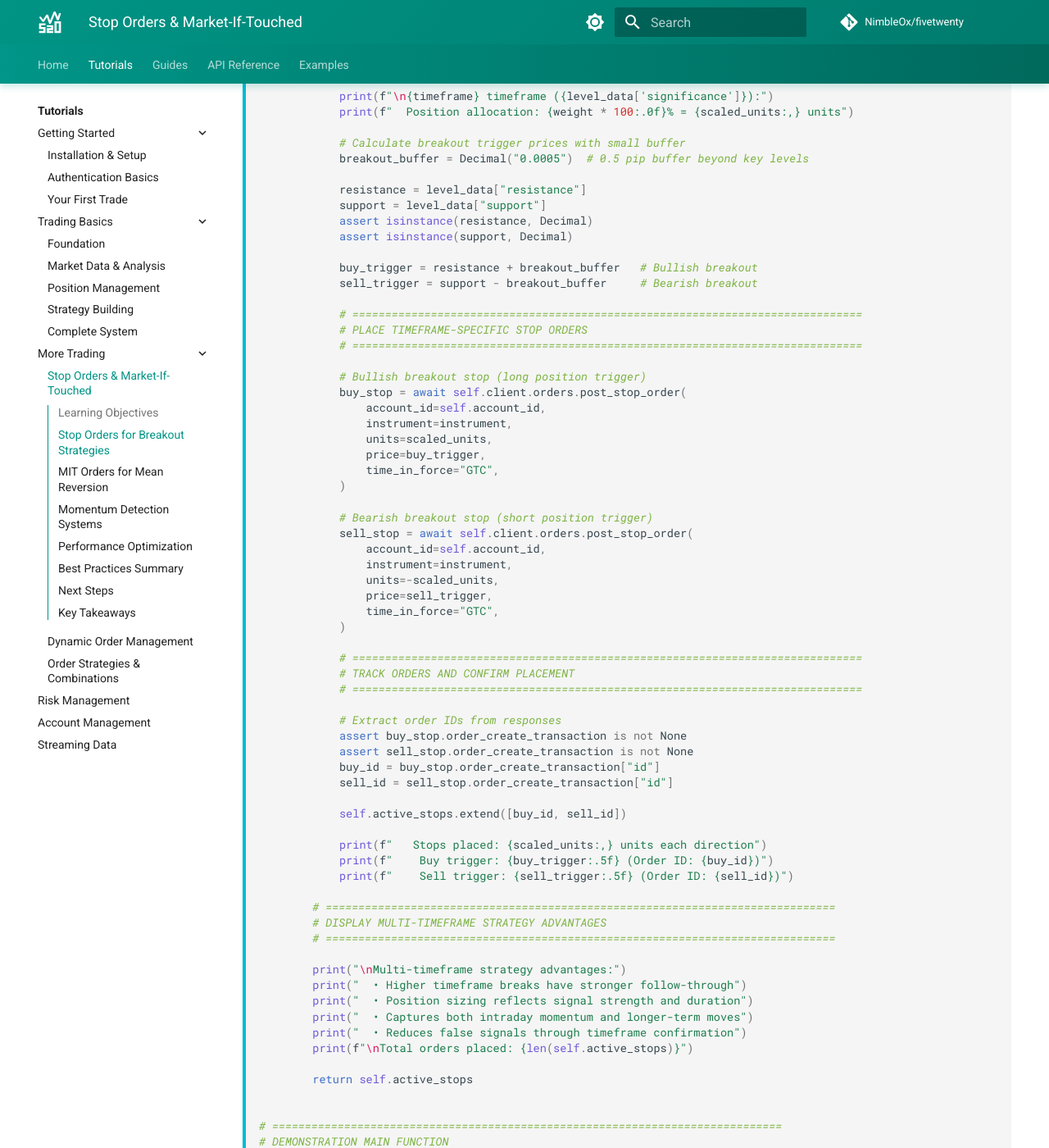
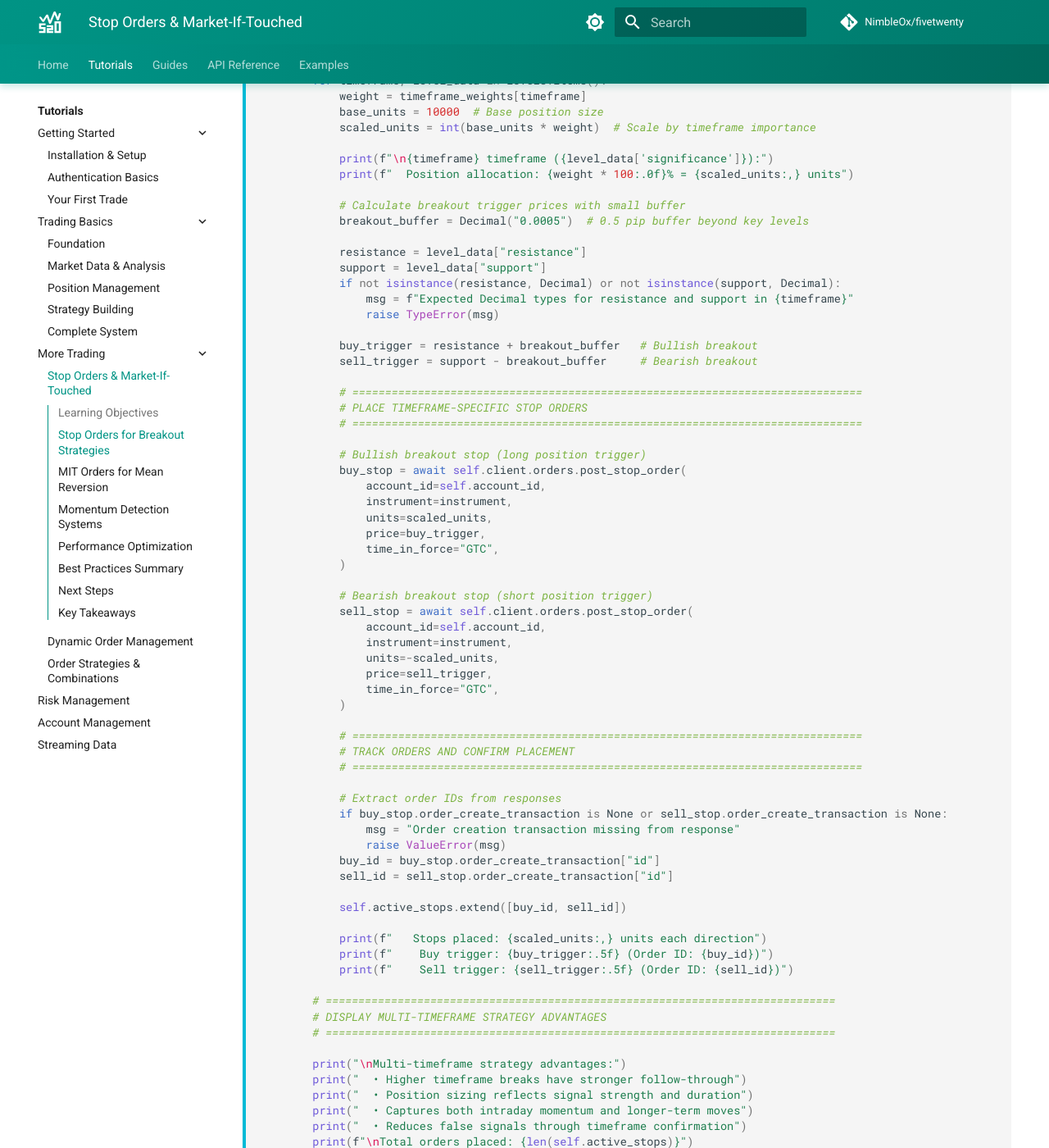
Before and after one commit to NimbleOx/fivetwenty, an MkDocs documentation site: the page built from docs/tutorials/advanced-orders/stop-orders-mit.md, in a window 1280 px wide and 1400 px high, scrolled down 11615 px. Shown: the whole window at 82% size. Built offline with MkDocs 1.6.1 and Material for MkDocs 9.7.7, drawn with Linux system fonts in a browser that asks for light colours; comment, search, counter and statistics services are not loaded; some of the changed text lies outside the part shown.

Commit message:
Fix code linting issues in stop-orders-mit tutorial
- Add blank lines after docstring Args/Returns sections (D413)
- Replace assert statements with proper error handling (S101)
- Assign exception messages to variables before raising (TRY003, EM101, EM102)
- Achieves 100% validation success rate

```diff
--- a/docs/tutorials/advanced-orders/stop-orders-mit.md
+++ b/docs/tutorials/advanced-orders/stop-orders-mit.md
@@ -469,6 +469,7 @@
         Args:
             client: Authenticated AsyncClient for order execution
             account_id: Account ID for trading operations
+
         """
         self.client = client
         self.account_id = account_id
@@ -491,6 +492,7 @@
 
         Returns:
             Dictionary mapping timeframes to their breakout levels and metadata
+
         """
         print(f"\nAnalyzing {instrument} breakout levels across timeframes:")
 
@@ -523,8 +525,9 @@
         for timeframe, levels in breakout_levels.items():
             resistance = levels["resistance"]
             support = levels["support"]
-            assert isinstance(resistance, Decimal)
-            assert isinstance(support, Decimal)
+            if not isinstance(resistance, Decimal) or not isinstance(support, Decimal):
+                msg = f"Expected Decimal types for resistance and support in {timeframe}"
+                raise TypeError(msg)
 
             range_pips = (resistance - support) * 10000
             print(f"  {timeframe}: {support:.5f} - {resistance:.5f} ({range_pips:.0f} pips)")
@@ -546,6 +549,7 @@
 
         Returns:
             List of order IDs for all placed stop orders
+
         """
         # ==============================================================================
         # STEP 1: GET MULTI-TIMEFRAME BREAKOUT ANALYSIS
@@ -584,8 +588,9 @@
 
             resistance = level_data["resistance"]
             support = level_data["support"]
-            assert isinstance(resistance, Decimal)
-            assert isinstance(support, Decimal)
+            if not isinstance(resistance, Decimal) or not isinstance(support, Decimal):
+                msg = f"Expected Decimal types for resistance and support in {timeframe}"
+                raise TypeError(msg)
 
             buy_trigger = resistance + breakout_buffer   # Bullish breakout
             sell_trigger = support - breakout_buffer     # Bearish breakout
@@ -617,8 +622,9 @@
             # ==============================================================================
 
             # Extract order IDs from responses
-            assert buy_stop.order_create_transaction is not None
-            assert sell_stop.order_create_transaction is not None
+            if buy_stop.order_create_transaction is None or sell_stop.order_create_transaction is None:
+                msg = "Order creation transaction missing from response"
+                raise ValueError(msg)
             buy_id = buy_stop.order_create_transaction["id"]
             sell_id = sell_stop.order_create_transaction["id"]
 
@@ -964,6 +970,7 @@
         Args:
             client: Authenticated AsyncClient for order execution
             account_id: Account ID for trading operations
+
         """
         self.client = client
         self.account_id = account_id
@@ -984,6 +991,7 @@
 
         Returns:
             Tuple of (buy_stop_id, sell_stop_id)
+
         """
         # ==============================================================================
         # STEP 1: GET CURRENT MARKET PRICE FOR CONTEXT
@@ -1082,8 +1090,9 @@
         # STEP 5: EXTRACT ORDER IDS AND CONFIRM PLACEMENT
         # ==============================================================================
 
-        assert buy_stop_response.order_create_transaction is not None
-        assert sell_stop_response.order_create_transaction is not None
+        if buy_stop_response.order_create_transaction is None or sell_stop_response.order_create_transaction is None:
+            msg = "Order creation transaction missing from response"
+            raise ValueError(msg)
         buy_stop_id = buy_stop_response.order_create_transaction["id"]
         sell_stop_id = sell_stop_response.order_create_transaction["id"]
 
```
